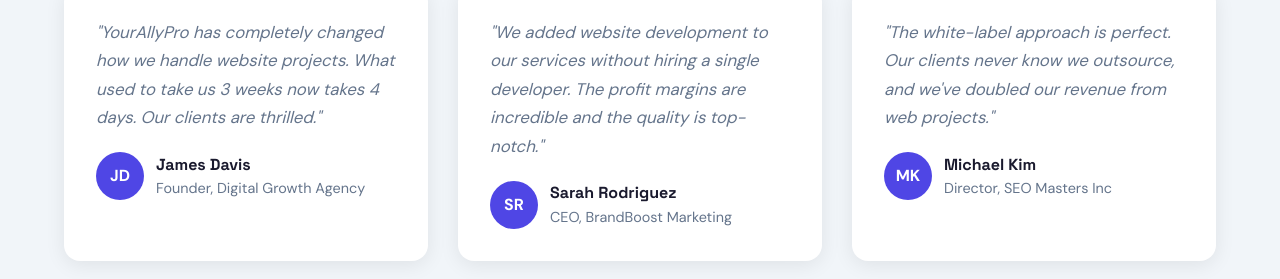
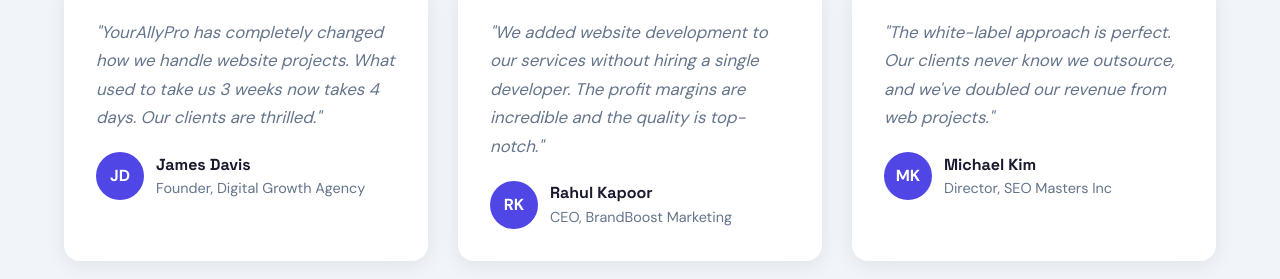
Before and after one commit to Borawar/YourAllyPro, a React (Create React App) app in the folder frontend/: page / in a window 1280 px wide. Shown: the part 3495-3774 px from the top of the page. Built offline with nearby package versions, Linux system fonts and the light colour scheme; the HTML template or start-up script is replaced by a standard one.

Commit message:
auto-commit for 7d838518-7fd3-44be-afb0-52ffdbc4298c

```diff
--- a/frontend/src/App.js
+++ b/frontend/src/App.js
@@ -186,9 +186,9 @@ function App() {
             <div className="testimonial-card" data-testid="testimonial-2">
               <p className="testimonial-text">"We added website development to our services without hiring a single developer. The profit margins are incredible and the quality is top-notch."</p>
               <div className="testimonial-author">
-                <div className="author-avatar">SR</div>
+                <div className="author-avatar">RK</div>
                 <div className="author-info">
-                  <h4>Sarah Rodriguez</h4>
+                  <h4>Rahul Kapoor</h4>
                   <p>CEO, BrandBoost Marketing</p>
                 </div>
               </div>
```
